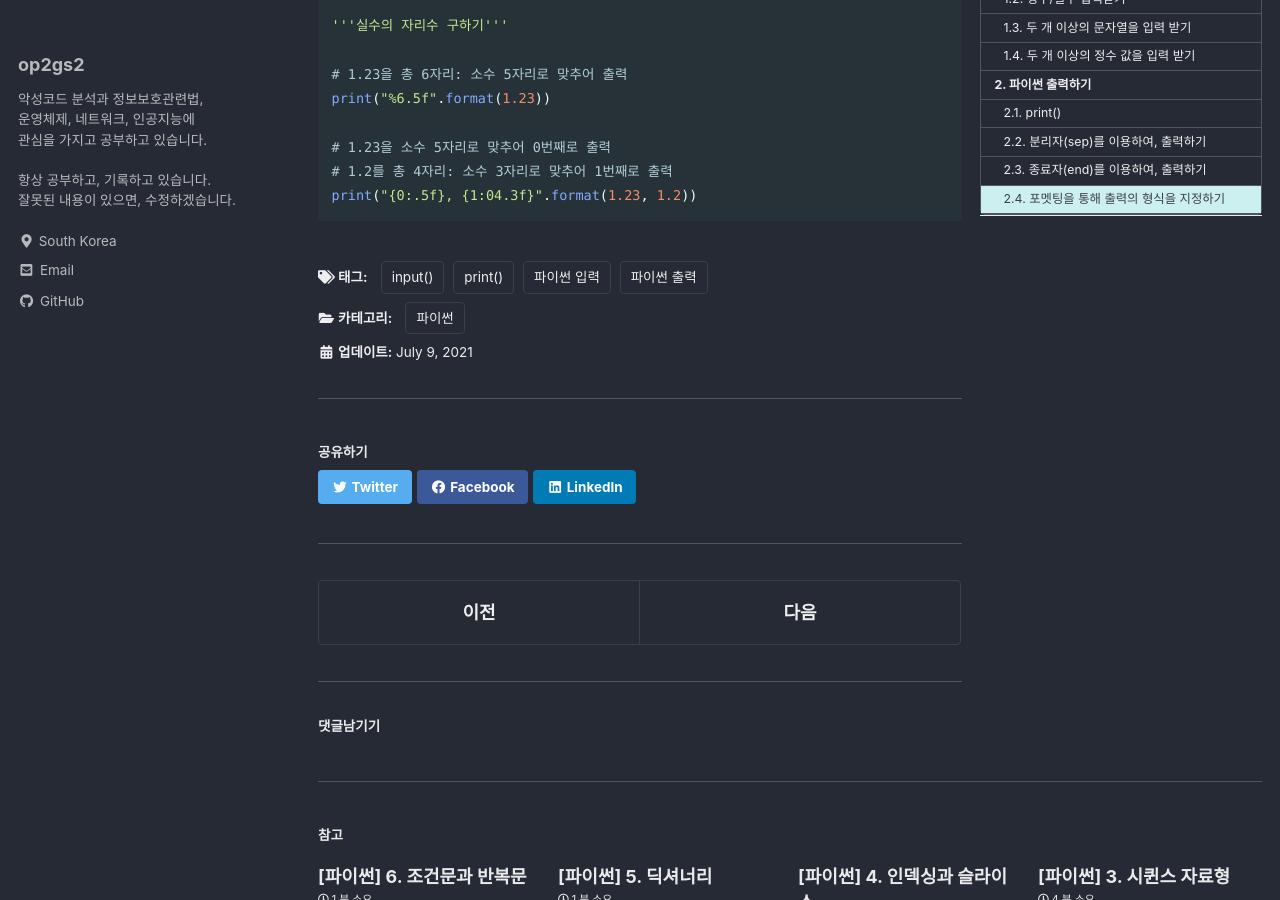
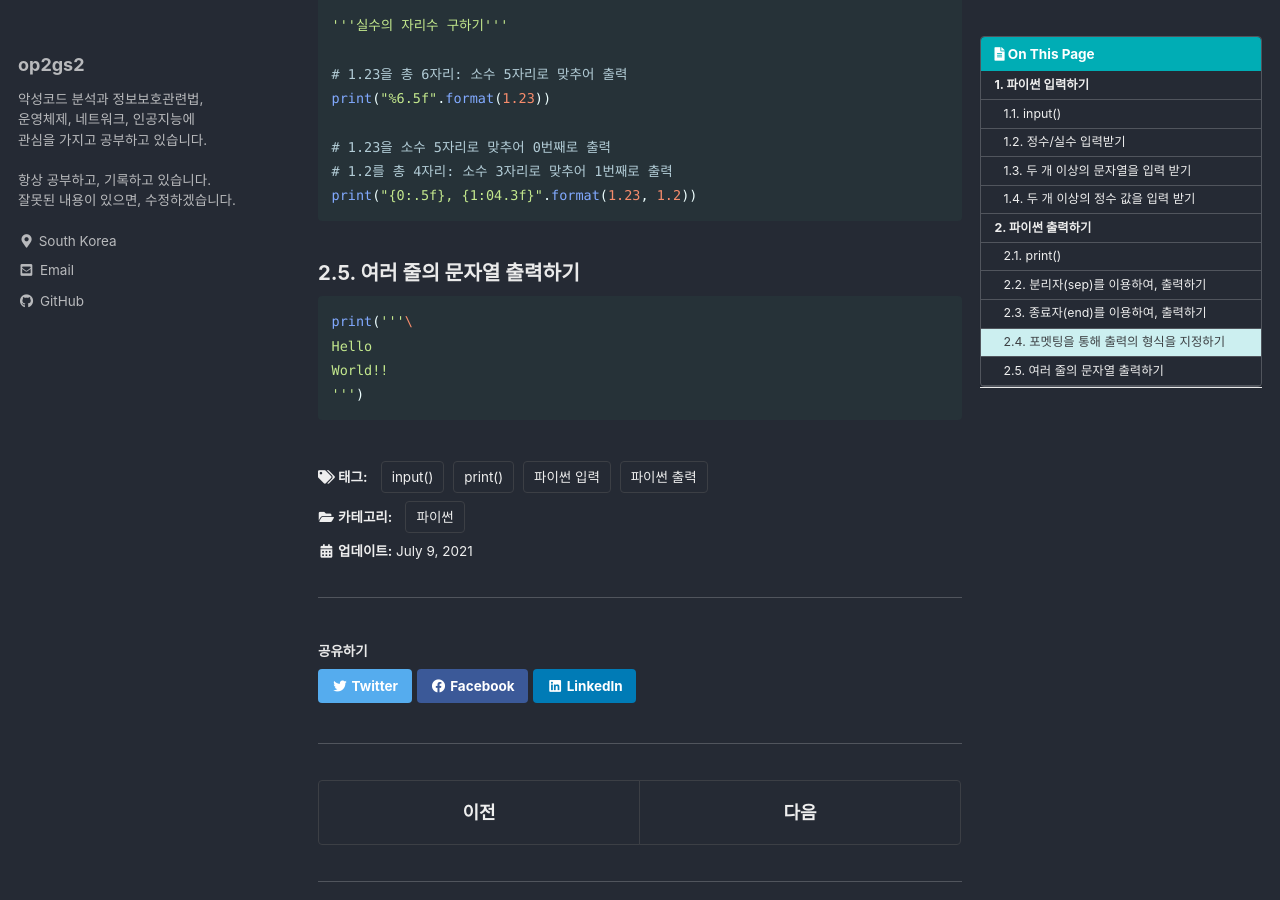
Before and after one commit to DongkilShin1/op2gs2.github.io, a Jekyll site: the page built from _posts/2021/파이썬/2021-07-09-[파이썬] 2. 입력과 출력 정리.md, in a window 1280 px wide and 900 px high, scrolled down 3537 px. Built offline with Jekyll 4.4.1, drawn with Linux system fonts in a browser that asks for light colours; cached includes are drawn as plain includes; comment, search, counter and statistics services are not loaded.

Commit message:
Update 2021-07-09-[파이썬] 2. 입력과 출력 정리.md

````diff
--- a/_posts/2021/파이썬/2021-07-09-[파이썬] 2. 입력과 출력 정리.md
+++ b/_posts/2021/파이썬/2021-07-09-[파이썬] 2. 입력과 출력 정리.md
@@ -165,3 +165,12 @@ print("%6.5f".format(1.23))
 # 1.2를 총 4자리: 소수 3자리로 맞추어 1번째로 출력
 print("{0:.5f}, {1:04.3f}".format(1.23, 1.2))
 ```
+
+### 2.5. 여러 줄의 문자열 출력하기
+
+```python
+print('''\
+Hello
+World!!
+''')
+```
````
